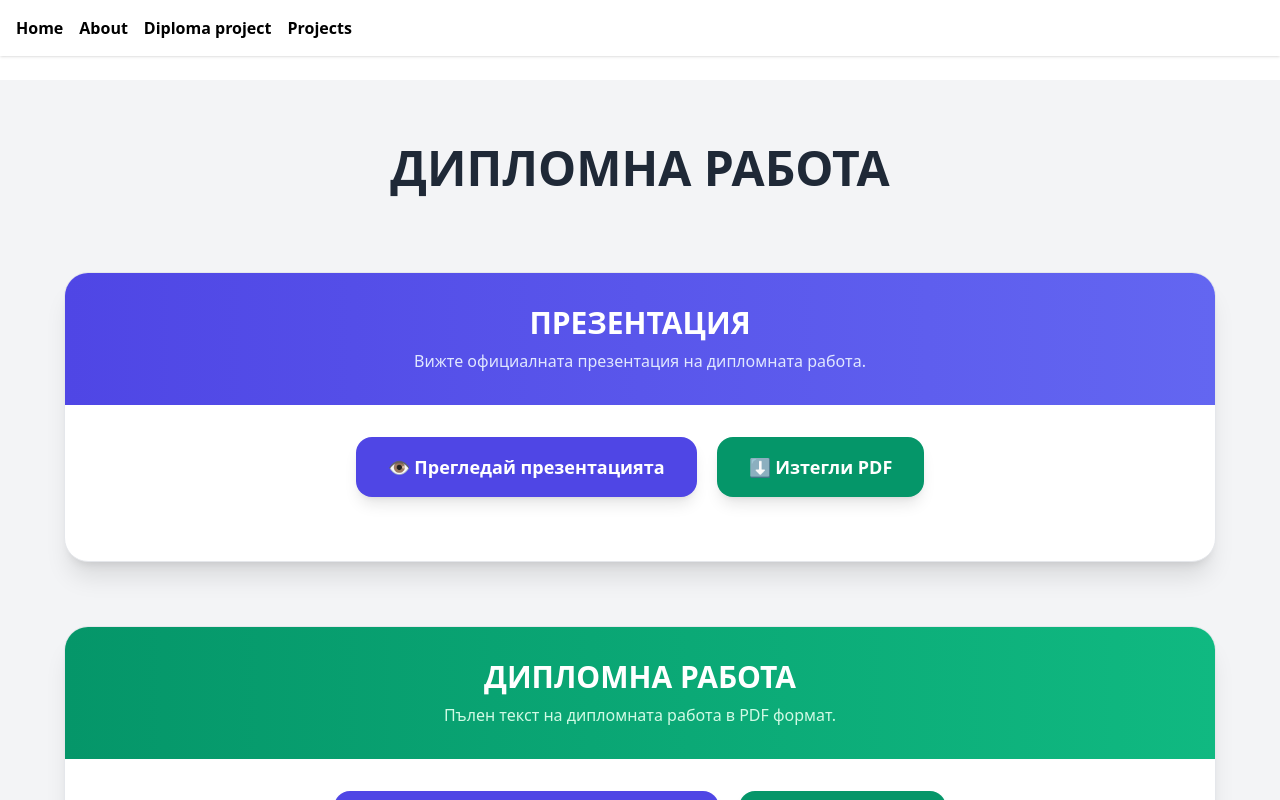
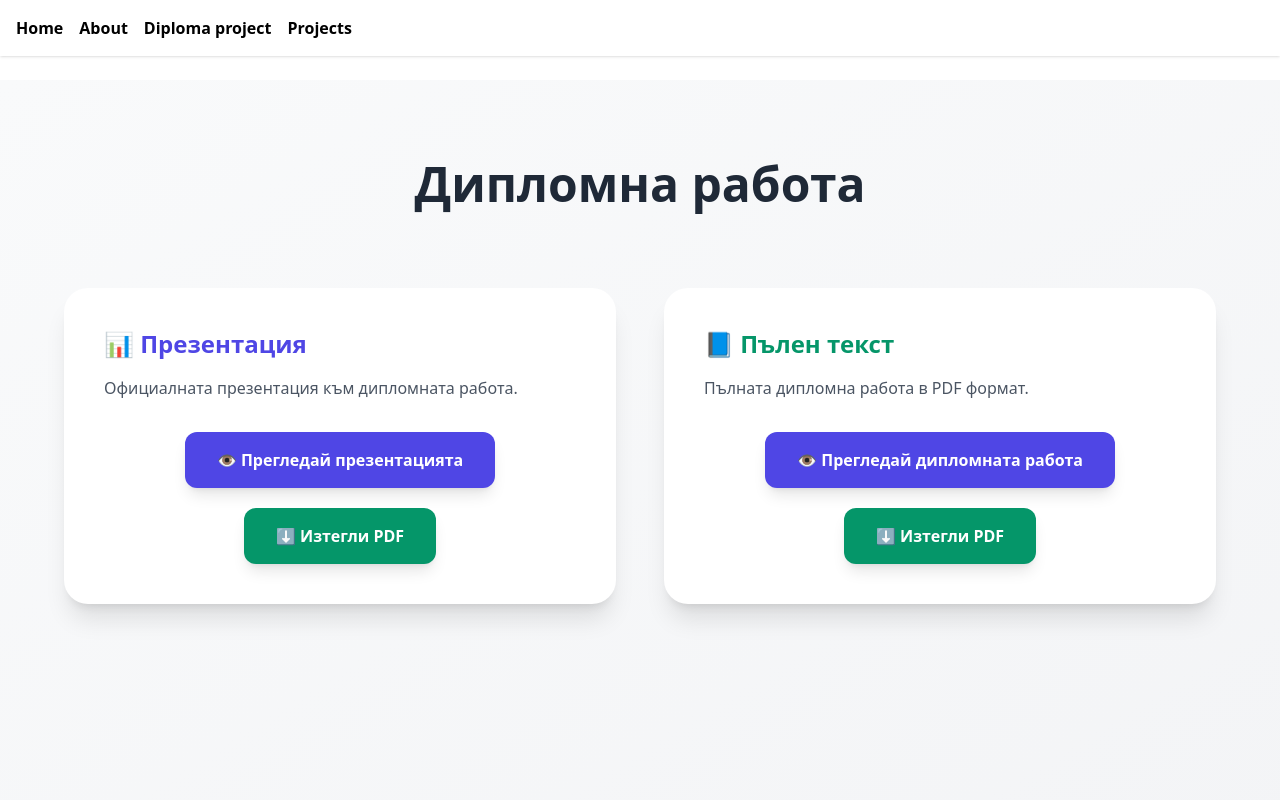
Before and after one commit to yoananaydenova-cmyk/diploma-site, a React (Vite) app: page /diploma-site/diploma in a window 1280 px wide. Shown: the top 800 px of the page. Built offline with nearby package versions, Linux system fonts and the light colour scheme.

Commit message:
fix Diploma component

```diff
--- a/src/components/DiplomaComponent.jsx
+++ b/src/components/DiplomaComponent.jsx
@@ -1,101 +1,35 @@
-import { useState, useEffect, useRef } from "react";
-import DocViewer, { DocViewerRenderers } from "@cyntler/react-doc-viewer";
+import { useState } from "react";
+import PDFModal from "./PDFModal";
 
 export default function DiplomaComponent() {
-  const [showViewer, setShowViewer] = useState(false);
-  const [containerHeight, setContainerHeight] = useState(850);
-  const [isMobile, setIsMobile] = useState(false);
-  const containerRef = useRef(null);
-  const sectionRef = useRef(null);
-
-  const docs = [
-    {
-      uri: `${import.meta.env.BASE_URL}diploma.pdf`,
-      fileType: "pdf",
-      fileName: "diploma.pdf",
-    },
-  ];
-
-  useEffect(() => {
-    const handleResize = () => {
-      if (window.innerWidth < 768) {
-        setIsMobile(true);
-        setContainerHeight(window.innerHeight * 0.8);
-      } else {
-        setIsMobile(false);
-        setContainerHeight(900);
-      }
-    };
-
-    handleResize();
-    window.addEventListener("resize", handleResize);
-    return () => window.removeEventListener("resize", handleResize);
-  }, []);
-
-  // Auto scroll when opening
-  useEffect(() => {
-    if (showViewer && sectionRef.current) {
-      setTimeout(() => {
-        sectionRef.current.scrollIntoView({ behavior: "smooth" });
-      }, 200);
-    }
-  }, [showViewer]);
-
-  const getZoom = () => {
-    if (!isMobile || !containerRef.current) return 1;
-    return containerRef.current.offsetWidth / 595;
-  };
+  const [open, setOpen] = useState(false);
+  const file = `${import.meta.env.BASE_URL}diploma.pdf`;
 
   return (
-    <div ref={sectionRef} className="text-center">
-      {/* BUTTONS */}
-      <div className="flex flex-wrap justify-center gap-5 mb-8">
+    <>
+      <div className="flex flex-wrap justify-center gap-5">
         <button
-          onClick={() => setShowViewer((prev) => !prev)}
-          className={`px-8 py-4 rounded-2xl font-semibold text-lg shadow-lg transition-all duration-300 transform hover:scale-105 ${
-            showViewer
-              ? "bg-red-600 text-white hover:bg-red-700"
-              : "bg-indigo-600 text-white hover:bg-indigo-700"
-          }`}
+          onClick={() => setOpen(true)}
+          className="px-8 py-4 bg-indigo-600 text-white font-semibold rounded-xl shadow-lg hover:bg-indigo-700 transition-all duration-300 transform hover:scale-105"
         >
-          {showViewer ? "✖ Затвори документа" : "👁 Прегледай дипломната работа"}
+          👁 Прегледай дипломната работа
         </button>
 
         <a
-          href={docs[0].uri}
+          href={file}
           download
-          className="px-8 py-4 bg-emerald-600 text-white rounded-2xl font-semibold text-lg shadow-lg hover:bg-emerald-700 transition-all duration-300 transform hover:scale-105"
+          className="px-8 py-4 bg-emerald-600 text-white rounded-xl font-semibold shadow-lg hover:bg-emerald-700 transition-all duration-300 transform hover:scale-105"
         >
           ⬇ Изтегли PDF
         </a>
       </div>
 
-      {/* VIEWER */}
-      <div
-        className={`transition-all duration-500 ease-in-out ${
-          showViewer
-            ? "opacity-100 translate-y-0"
-            : "opacity-0 -translate-y-5 pointer-events-none h-0 overflow-hidden"
-        }`}
-      >
-        {showViewer && (
-          <div
-            ref={containerRef}
-            className="rounded-3xl border border-gray-300 overflow-y-auto shadow-2xl bg-white"
-            style={{ height: containerHeight }}
-          >
-            <DocViewer
-              documents={docs}
-              pluginRenderers={DocViewerRenderers}
-              config={{
-                pdfVerticalScrollByDefault: isMobile,
-                pdfZoom: { defaultZoom: getZoom() },
-                header: { disableHeader: false },
-              }}
-            />
-          </div>
-        )}
-      </div>
-    </div>
+      <PDFModal
+        isOpen={open}
+        onClose={() => setOpen(false)}
+        title="Дипломна работа"
+        file={file}
+      />
+    </>
   );
 }
--- /dev/null
+++ b/src/components/PDFModal.jsx
@@ -0,0 +1,60 @@
+import { useEffect } from "react";
+
+export default function PDFModal({ isOpen, onClose, title, file }) {
+  useEffect(() => {
+    const handleEsc = (e) => {
+      if (e.key === "Escape") onClose();
+    };
+
+    if (isOpen) {
+      document.body.style.overflow = "hidden";
+      window.addEventListener("keydown", handleEsc);
+    }
+
+    return () => {
+      document.body.style.overflow = "auto";
+      window.removeEventListener("keydown", handleEsc);
+    };
+  }, [isOpen, onClose]);
+
+  if (!isOpen) return null;
+
+  return (
+    <div className="fixed inset-0 z-50 flex items-center justify-center bg-black/60 backdrop-blur-md p-4 animate-fadeIn">
+      <div className="bg-white w-full max-w-6xl h-[90vh] rounded-3xl shadow-2xl overflow-hidden flex flex-col">
+
+        {/* HEADER */}
+        <div className="flex justify-between items-center p-6 border-b">
+          <h3 className="text-xl font-semibold text-gray-800">
+            {title}
+          </h3>
+
+          <button
+            onClick={onClose}
+            className="text-red-600 font-bold text-lg hover:scale-110 transition"
+          >
+            ✖
+          </button>
+        </div>
+
+        {/* PDF */}
+        <iframe
+          src={file}
+          title={title}
+          className="flex-1 w-full"
+        />
+
+        {/* FOOTER */}
+        <div className="p-4 border-t flex justify-end">
+          <a
+            href={file}
+            download
+            className="px-6 py-2 bg-emerald-600 text-white rounded-lg hover:bg-emerald-700 transition"
+          >
+            ⬇ Изтегли PDF
+          </a>
+        </div>
+      </div>
+    </div>
+  );
+}
--- a/src/components/PresentationComponent.jsx
+++ b/src/components/PresentationComponent.jsx
@@ -1,98 +1,35 @@
-import { useState, useEffect, useRef } from "react";
-import DocViewer, { DocViewerRenderers } from "@cyntler/react-doc-viewer";
+import { useState } from "react";
+import PDFModal from "./PDFModal";
 
 export default function PresentationComponent() {
-  const [showViewer, setShowViewer] = useState(false);
-  const [containerHeight, setContainerHeight] = useState(700);
-  const [isMobile, setIsMobile] = useState(false);
-  const containerRef = useRef(null);
-  const sectionRef = useRef(null);
-
-  const docs = [
-    {
-      uri: `${import.meta.env.BASE_URL}presentation.pdf`,
-      fileType: "pdf",
-      fileName: "presentation.pdf",
-    },
-  ];
-
-  useEffect(() => {
-    const handleResize = () => {
-      if (window.innerWidth < 768) {
-        setIsMobile(true);
-        setContainerHeight(window.innerHeight * 0.8);
-      } else {
-        setIsMobile(false);
-        setContainerHeight(750);
-      }
-    };
-
-    handleResize();
-    window.addEventListener("resize", handleResize);
-    return () => window.removeEventListener("resize", handleResize);
-  }, []);
-
-  useEffect(() => {
-    if (showViewer && sectionRef.current) {
-      setTimeout(() => {
-        sectionRef.current.scrollIntoView({ behavior: "smooth" });
-      }, 200);
-    }
-  }, [showViewer]);
-
-  const getZoom = () => {
-    if (!isMobile || !containerRef.current) return 1;
-    return containerRef.current.offsetWidth / 800;
-  };
+  const [open, setOpen] = useState(false);
+  const file = `${import.meta.env.BASE_URL}presentation.pdf`;
 
   return (
-    <div ref={sectionRef} className="text-center">
-      <div className="flex flex-wrap justify-center gap-5 mb-8">
+    <>
+      <div className="flex flex-wrap justify-center gap-5">
         <button
-          onClick={() => setShowViewer((prev) => !prev)}
-          className={`px-8 py-4 rounded-2xl font-semibold text-lg shadow-lg transition-all duration-300 transform hover:scale-105 ${
-            showViewer
-              ? "bg-red-600 text-white hover:bg-red-700"
-              : "bg-indigo-600 text-white hover:bg-indigo-700"
-          }`}
+          onClick={() => setOpen(true)}
+          className="px-8 py-4 bg-indigo-600 text-white font-semibold rounded-xl shadow-lg hover:bg-indigo-700 transition-all duration-300 transform hover:scale-105"
         >
-          {showViewer ? "✖ Затвори презентацията" : "👁 Прегледай презентацията"}
+          👁 Прегледай презентацията
         </button>
 
         <a
-          href={docs[0].uri}
+          href={file}
           download
-          className="px-8 py-4 bg-emerald-600 text-white rounded-2xl font-semibold text-lg shadow-lg hover:bg-emerald-700 transition-all duration-300 transform hover:scale-105"
+          className="px-8 py-4 bg-emerald-600 text-white rounded-xl font-semibold shadow-lg hover:bg-emerald-700 transition-all duration-300 transform hover:scale-105"
         >
           ⬇ Изтегли PDF
         </a>
       </div>
 
-      <div
-        className={`transition-all duration-500 ease-in-out ${
-          showViewer
-            ? "opacity-100 translate-y-0"
-            : "opacity-0 -translate-y-5 pointer-events-none h-0 overflow-hidden"
-        }`}
-      >
-        {showViewer && (
-          <div
-            ref={containerRef}
-            className="rounded-3xl border border-gray-300 overflow-y-auto shadow-2xl bg-white"
-            style={{ height: containerHeight }}
-          >
-            <DocViewer
-              documents={docs}
-              pluginRenderers={DocViewerRenderers}
-              config={{
-                pdfVerticalScrollByDefault: isMobile,
-                pdfZoom: { defaultZoom: getZoom() },
-                header: { disableHeader: false },
-              }}
-            />
-          </div>
-        )}
-      </div>
-    </div>
+      <PDFModal
+        isOpen={open}
+        onClose={() => setOpen(false)}
+        title="Презентация"
+        file={file}
+      />
+    </>
   );
 }
--- a/src/pages/Diploma.jsx
+++ b/src/pages/Diploma.jsx
@@ -3,46 +3,37 @@ import DiplomaComponent from "../components/DiplomaComponent";
 
 export default function Diploma() {
   return (
-    <div className="min-h-screen bg-gray-100 py-16 px-4 md:px-12">
-      <h1 className="text-4xl md:text-5xl font-extrabold text-center text-gray-800 mb-20">
-        ДИПЛОМНА РАБОТА
+    <div className="min-h-screen bg-gradient-to-br from-gray-50 to-gray-100 py-20 px-6 md:px-16">
+
+      <h1 className="text-5xl font-extrabold text-center text-gray-800 mb-20">
+        Дипломна работа
       </h1>
 
-      {/* Презентация */}
-      <section className="max-w-6xl mx-auto mb-16">
-        <div className="bg-white shadow-xl rounded-3xl overflow-hidden border border-gray-200">
-          <div className="bg-gradient-to-r from-indigo-600 to-indigo-500 p-8 text-center">
-            <h2 className="text-3xl font-bold text-white mb-2">
-              ПРЕЗЕНТАЦИЯ
-            </h2>
-            <p className="text-indigo-100">
-              Вижте официалната презентация на дипломната работа.
-            </p>
-          </div>
+      <div className="max-w-6xl mx-auto grid md:grid-cols-2 gap-12">
 
-          <div className="p-8">
-            <PresentationComponent />
-          </div>
+        {/* Presentation Card */}
+        <div className="bg-white rounded-3xl shadow-xl p-10 hover:shadow-2xl transition">
+          <h2 className="text-2xl font-bold text-indigo-600 mb-4">
+            📊 Презентация
+          </h2>
+          <p className="text-gray-600 mb-8">
+            Официалната презентация към дипломната работа.
+          </p>
+          <PresentationComponent />
         </div>
-      </section>
 
-      {/* Дипломна работа */}
-      <section className="max-w-6xl mx-auto">
-        <div className="bg-white shadow-xl rounded-3xl overflow-hidden border border-gray-200">
-          <div className="bg-gradient-to-r from-emerald-600 to-emerald-500 p-8 text-center">
-            <h2 className="text-3xl font-bold text-white mb-2">
-              ДИПЛОМНА РАБОТА
-            </h2>
-            <p className="text-emerald-100">
-              Пълен текст на дипломната работа в PDF формат.
-            </p>
-          </div>
+        {/* Diploma Card */}
+        <div className="bg-white rounded-3xl shadow-xl p-10 hover:shadow-2xl transition">
+          <h2 className="text-2xl font-bold text-emerald-600 mb-4">
+            📘 Пълен текст
+          </h2>
+          <p className="text-gray-600 mb-8">
+            Пълната дипломна работа в PDF формат.
+          </p>
+          <DiplomaComponent />
+        </div>
 
-          <div className="p-8">
-            <DiplomaComponent />
-          </div>
-        </div>
-      </section>
+      </div>
     </div>
   );
 }
```
